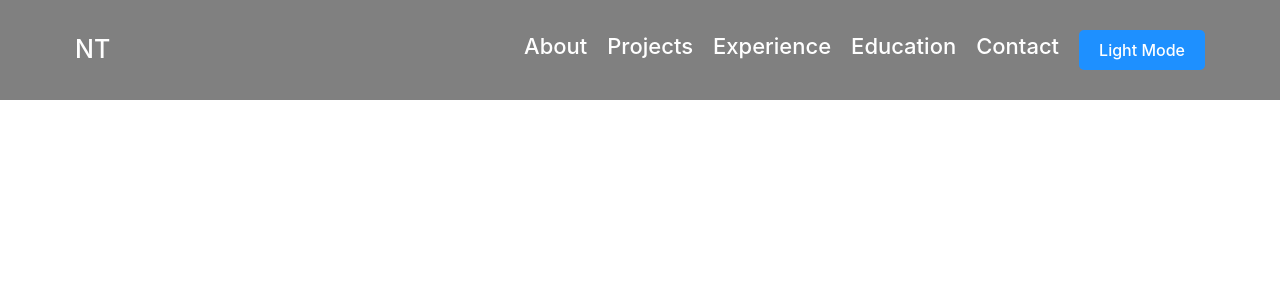
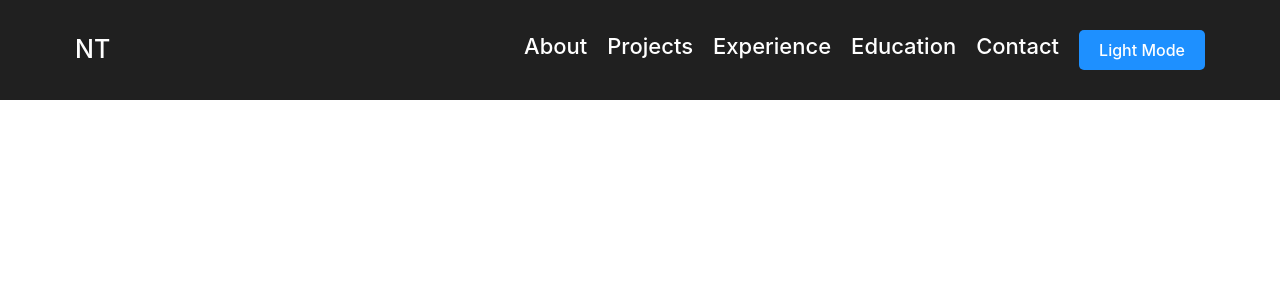
Before and after one commit to ntham084/ntham084.github.io, a React (Vite) app in the folder ntham084.github.io/: page / in a window 1280 px wide. Shown: the top 300 px of the page. Built offline with nearby package versions, Linux system fonts and the light colour scheme.

Commit message:
Feat: Added appropriate colors to the header and modified buttons to change color when hovered and fixed spacing

```diff
--- a/ntham084.github.io/src/navbar.css
+++ b/ntham084.github.io/src/navbar.css
@@ -1,6 +1,6 @@
 /* Navbar styles */
 .navbar {
-  background: grey;
+  background: #202020;
   width: 100%;
   height: 100px;
   position: fixed;
```
